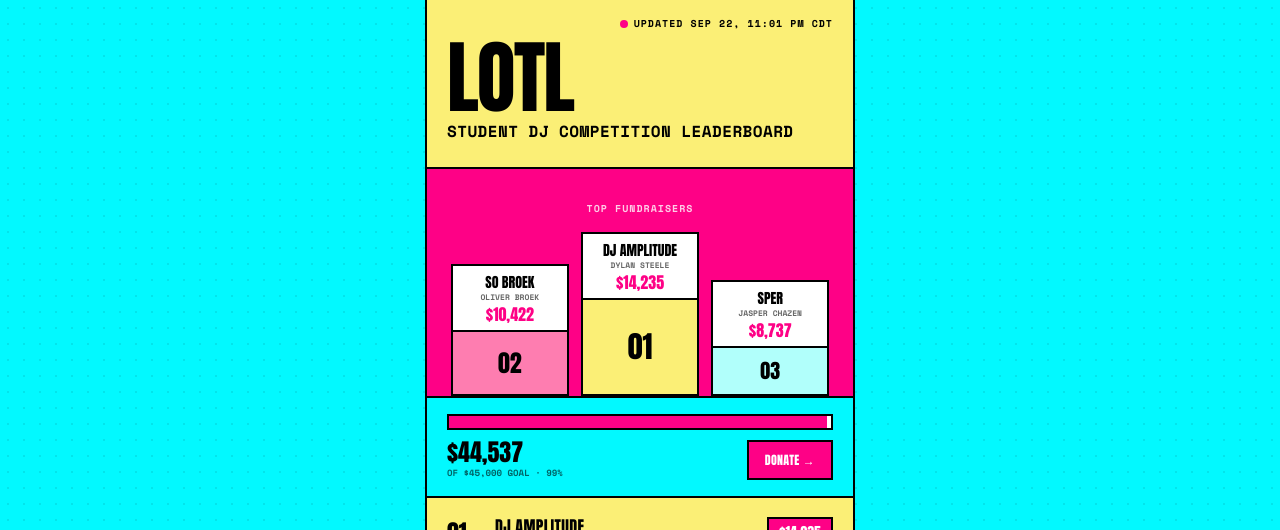
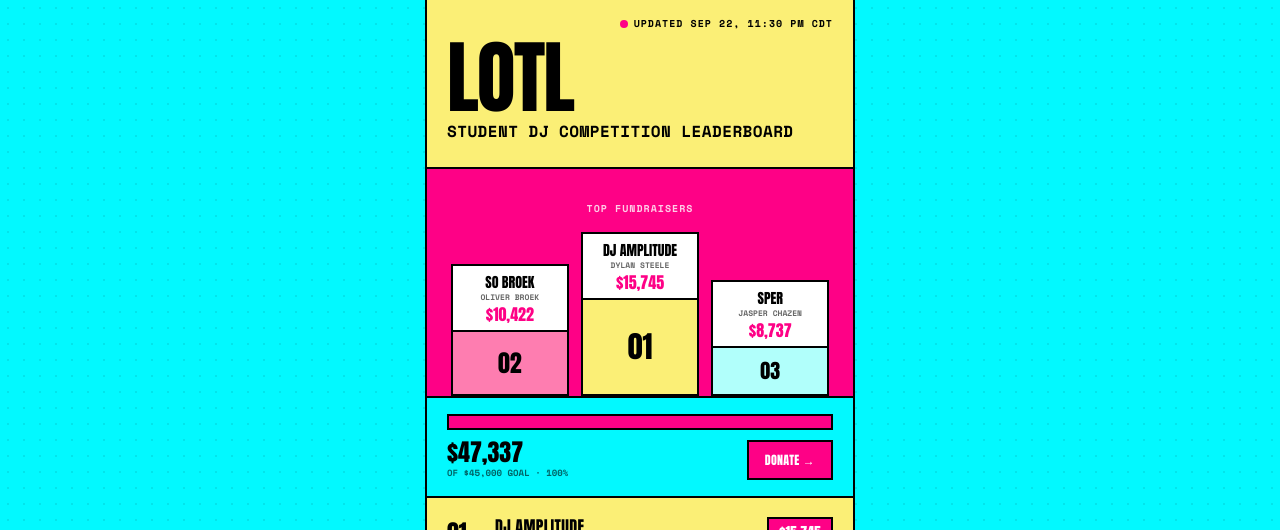
Before and after one commit to ndg24/dj-comp-leaderboard, a Next.js app: page / in a window 1280 px wide. Shown: the top 530 px of the page. Built offline with nearby package versions, Linux system fonts and the light colour scheme.

Commit message:
Update leaderboard totals for 2026-09-22 11:30 PM

```diff
--- a/src/data/djs.ts
+++ b/src/data/djs.ts
@@ -31,7 +31,7 @@ export const djs: DJ[] = [
   { id: "jasper-chazen", djName: "Sper", fullName: "Jasper Chazen", school: "Vanderbilt", amountRaised: 8737 },
   { id: "holden-hanenberger", djName: "Berger", fullName: "Holden Hanenberger", school: "Vanderbilt", amountRaised: 2735 },
   // Dylan has a standing +$1,000 from a donation linked to him that GoFundMe doesn't track, plus a temporary +$1,510 because GoFundMe's API ($11,725) lags his GoFundMe page ($13,235) as of 2026-09-22 - drop back to 1000 once the scrape catches up.
-  { id: "dylan-steele", djName: "DJ Amplitude", fullName: "Dylan Steele", school: "Syracuse", amountRaised: 14235 },
+  { id: "dylan-steele", djName: "DJ Amplitude", fullName: "Dylan Steele", school: "Syracuse", amountRaised: 15745 },
   { id: "mick-hooley", djName: "HOOLZ", fullName: "Mick Hooley", school: "Vanderbilt", amountRaised: 0 },
   { id: "noah-wenner", djName: "Nyehilism", fullName: "Noah Nye Wenner", school: "Vanderbilt", amountRaised: 100 },
 ];
@@ -41,9 +41,9 @@ export const siteConfig = {
   // Real overall campaign total — updated nightly alongside the DJ amounts.
   // Includes donations not tied to any DJ's own link, so it may run ahead of
   // the sum of amountRaised across djs[].
-  totalRaised: 44537,
+  totalRaised: 47337,
   // Updated automatically every time sync.py writes this file.
-  lastUpdated: "2026-09-22T23:01:52-05:00",
+  lastUpdated: "2026-09-22T23:30:03-05:00",
   donateUrl: "https://www.lightsonthelawn.org/dj-competition",
 };
 
```
